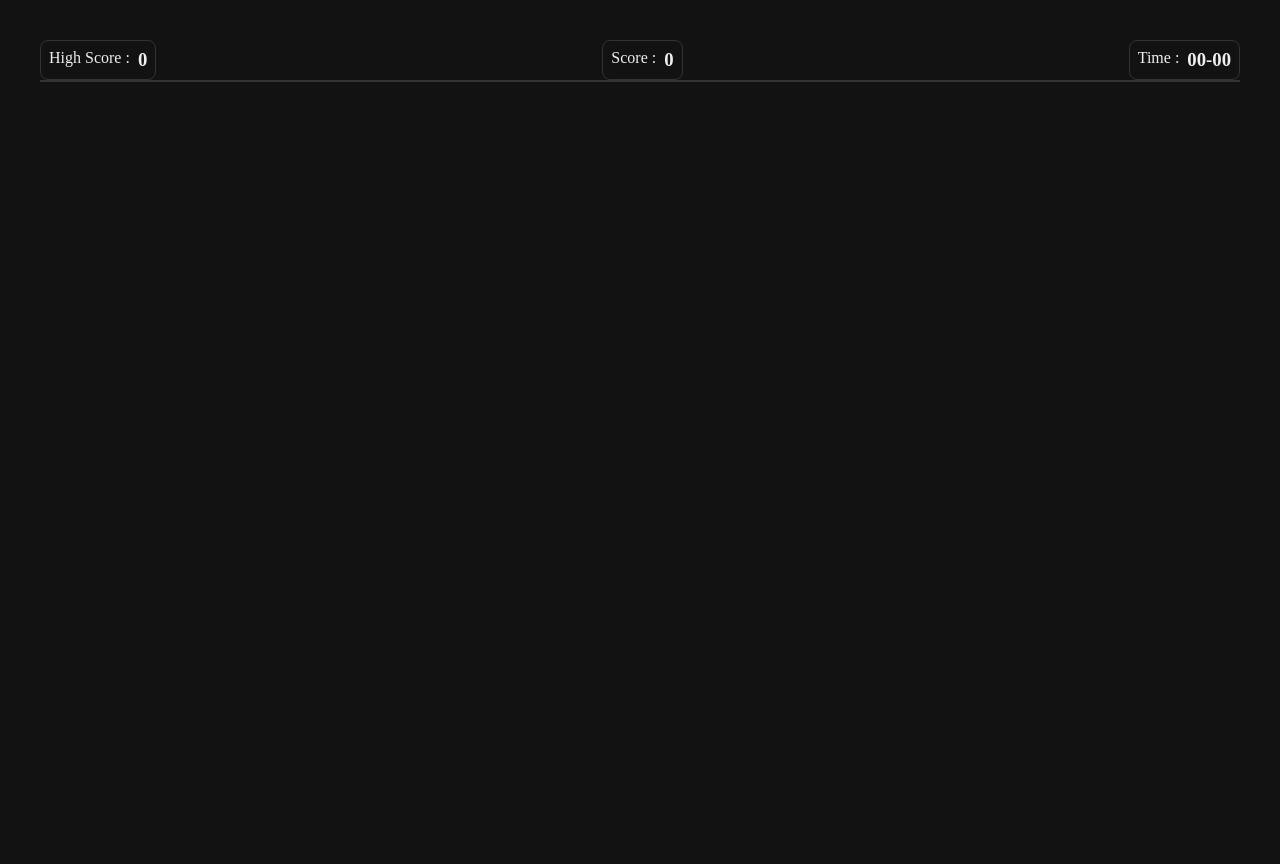
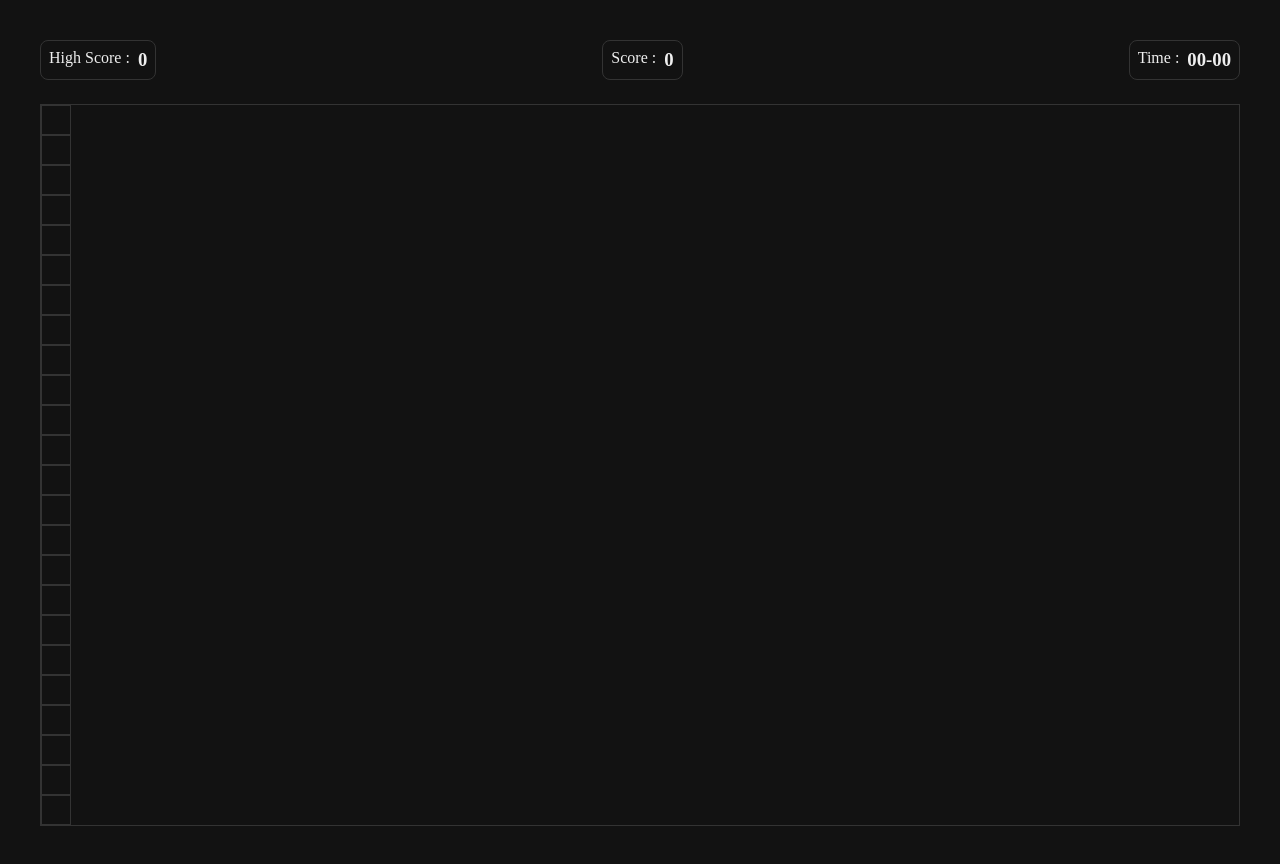
Before and after one commit to miftahstack/Snake-Game, a plain HTML site: page index.html in a window 1280 px wide. Before the commit the page ends 800 px from the top, so only its background shows below. Drawn offline with Linux system fonts and the light colour scheme.

Commit message:
Added JS file

```diff
--- a/index.html
+++ b/index.html
@@ -9,8 +9,8 @@
 </head>
 
 <body>
-    <div class="main">
-        <div class="section">
+    <main class="main">
+        <section class="section">
             <div class="infos">
                 <div class="info">High Score :
                     <h3 id="high-score">0</h3>
@@ -22,9 +22,35 @@
                     <h3 id="time">00-00</h3>
                 </div>
             </div>
-            <div class="board"></div>
-        </div>
-    </div>
+            <div class="board">
+                <div class="block"></div>
+                <div class="block"></div>
+                <div class="block"></div>
+                <div class="block"></div>
+                <div class="block"></div>
+                <div class="block"></div>
+                <div class="block"></div>
+                <div class="block"></div>
+                <div class="block"></div>
+                <div class="block"></div>
+                <div class="block"></div>
+                <div class="block"></div>
+                <div class="block"></div>
+                <div class="block"></div>
+                <div class="block"></div>
+                <div class="block"></div>
+                <div class="block"></div>
+                <div class="block"></div>
+                <div class="block"></div>
+                <div class="block"></div>
+                <div class="block"></div>
+                <div class="block"></div>
+                <div class="block"></div>
+                <div class="block"></div>
+           </div>
+        </section>
+    </main>
+<script src="script.js"></script>
 
 </body>
 
--- a/style.css
+++ b/style.css
@@ -15,13 +15,13 @@
     --border-primary-color: #333;
 
     /* Spacing */
-    --spaceing-xs: 4px;
-    --spaceing-sm: 8px;
-    --spaceing-md: 16px;
-    --spaceing-lg: 24px;
-    --spaceing-xl: 32px;
-    --spaceing-2xl: 40px;
-    --spaceing-3xl: 48px;
+    --spacing-xs: 4px;
+    --spacing-sm: 8px;
+    --spacing-md: 16px;
+    --spacing-lg: 24px;
+    --spacing-xl: 32px;
+    --spacing-2xl: 40px;
+    --spacing-3xl: 48px;
 
     /* Border-Radius */
     --border-radius-xs: 4px;
@@ -40,7 +40,11 @@ html {
 }
 
 .section {
-    padding: var(--spaceing-2xl);
+    padding: var(--spacing-2xl);
+    gap: var(--spacing-lg);
+    height: 100%;
+    display: flex;
+    flex-direction:column ;
 }
 
 main,
@@ -56,14 +60,21 @@ main,
 }
 
 .info {
-    padding: var(--spaceing-sm);
+    padding: var(--spacing-sm);
     border-radius: var(--border-radius-sm);
     border: 1px solid var(--border-primary-color);
     display: flex;
-    gap: var(--spaceing-sm);
+    gap: var(--spacing-sm);
 }
 
 .board {
     border: 1px solid var(--border-primary-color);
-    flex-grow: 1;
+    display: grid;
+ }
+
+.block{
+    height: 30px;
+    width: 30px;
+    border: 1px solid var(--border-primary-color);
+
 }
```
Also changed, not shown: script.js (added).
